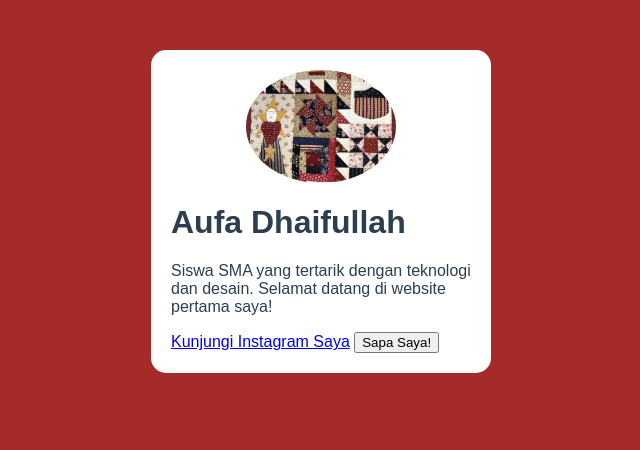
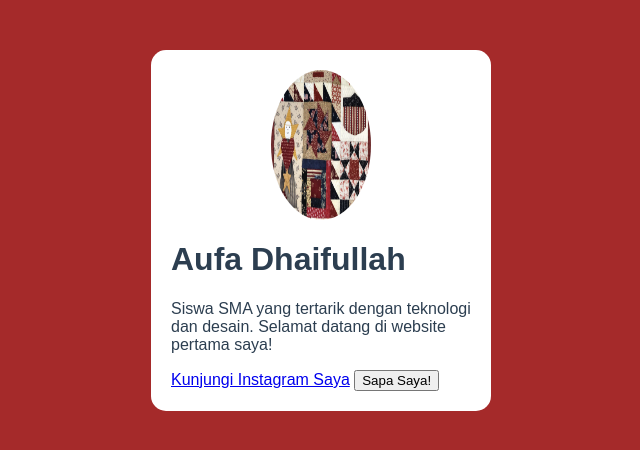
Before and after one commit to Auppa-uyy/Belajar_TIK, a plain HTML site: page index.html in a window 1280 px wide. Shown: the whole page, without its empty margins (319-959 px from the left). Drawn offline with Linux system fonts and the light colour scheme.

Commit message:
Update style.css

```diff
--- a/style.css
+++ b/style.css
@@ -12,7 +12,8 @@ body {
   box-shadow: 0 4px 8px rgba(0,0,0,0,1);
 }
 .kartu-profil img {
-  width: 150px;
+  width: 100px;
+  height: 150px;
   border-radius: 50%;
   display: block;
   margin: 0 auto;
```
